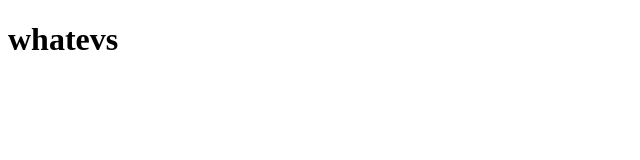
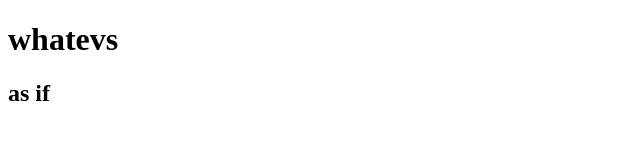
Before and after one commit to jmahal55/git1, a plain HTML site: page index.html in a window 1280 px wide. Shown: the full height of the page, 0-640 px from the left. Drawn offline with Linux system fonts and the light colour scheme.

Commit message:
added as if

```diff
--- a/index.html
+++ b/index.html
@@ -6,5 +6,6 @@
     </head>
     <body>
         <h1>whatevs</h1>
+        <h2>as if</h2>
     </body>
 </html>
```
